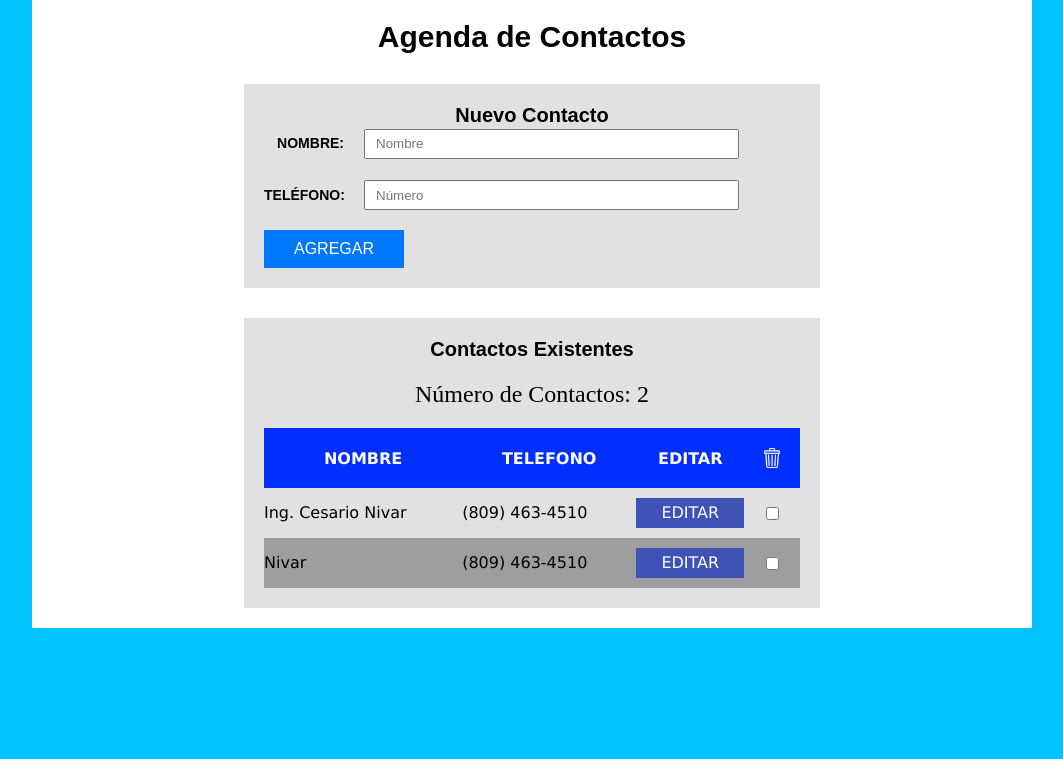
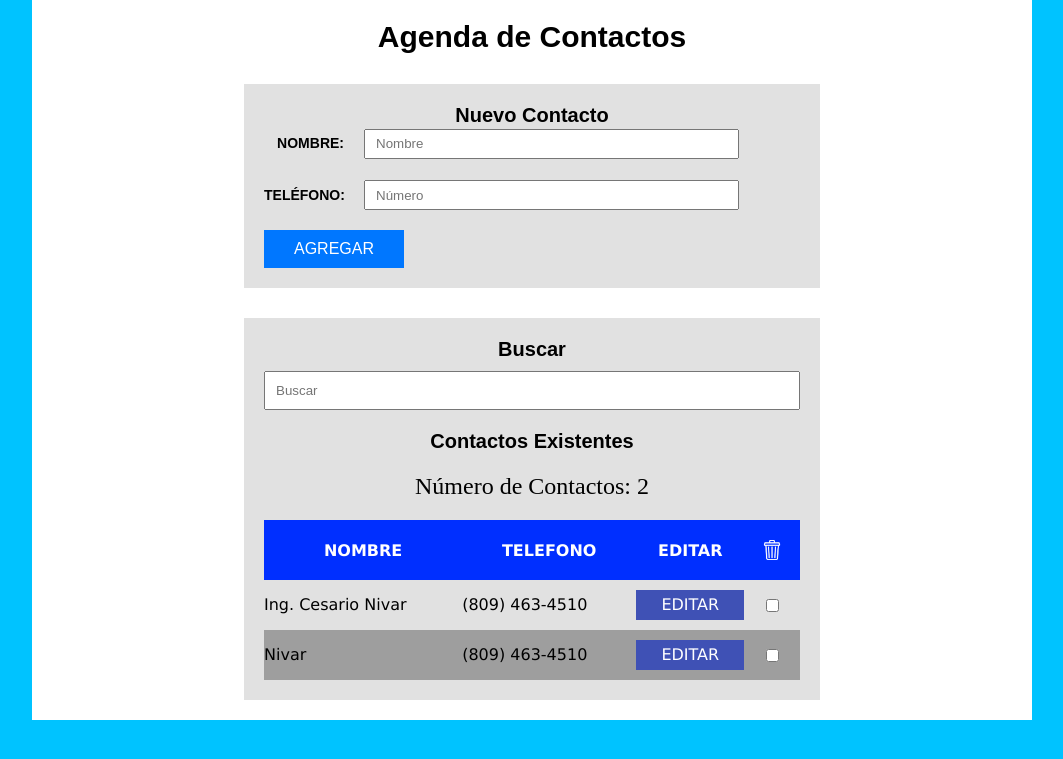
Before and after one commit to ing-cesarionivar/agenda-contactos, a PHP site: page / in a window 1280 px wide. Shown: the top 759 px of the page, without its empty margins (108-1171 px from the left). Run offline with PHP 8.4, Linux system fonts and the light colour scheme; data comes from the database, SQL or seed files in the repository.

Commit message:
Busqueda en tiempo real js

```diff
--- a/index.php
+++ b/index.php
@@ -48,6 +48,10 @@
         </div> <!--.contenido-->
 
         <div class="contenido existentes">
+            <div class="buscar">
+                <h2>Buscar</h2>
+                <input type="text" name="buscador" id="buscador" placeholder="Buscar" class="buscador">
+            </div>
             <h2>Contactos Existentes</h2>
             <p>Número de Contactos: <?php echo $resultado->num_rows; ?></p>
 
--- a/js/app.js
+++ b/js/app.js
@@ -7,6 +7,7 @@ let checkboxes = document.getElementsByClassName('borrar_contacto');
 let btn_borrar = document.getElementById('btn_borrar');
 let tableBody = document.getElementsByTagName('tbody');
 let divExistentes = document.getElementsByClassName('existentes');
+let inputBuscador =  document.getElementById('buscador');
 
 function registroExitoso(nombre) {
 
@@ -189,7 +190,30 @@ agregarContacto.addEventListener('click', function(e){
 });
 
 btn_borrar.addEventListener('click', function(){
+    checkboxSeleccionado();
+});
 
-    checkboxSeleccionado();
+function ocultarRegistro(nombre_buscar) {
+    // Varaible para todos los registros
+    let registros = tableBody[0].getElementsByTagName('tr');
 
+    // Expression regular que busca el nobre con case insensitive
+    let expresion = new RegExp(nombre_buscar, 'i');
+
+    for (let i = 0; i < registros.length; i++) {
+
+        registros[i].style.display = 'none';
+
+        if(registros[i].childNodes[1].textContent.search(expresion) != -1) {
+            registros[i].style.display = 'table-row';
+
+        } else if(nombre_buscar == '') {
+            registros[i].style.display = 'table-row';
+
+        }
+    }
+}
+
+inputBuscador.addEventListener('input', function() {
+    ocultarRegistro(this.value);
 });
```
